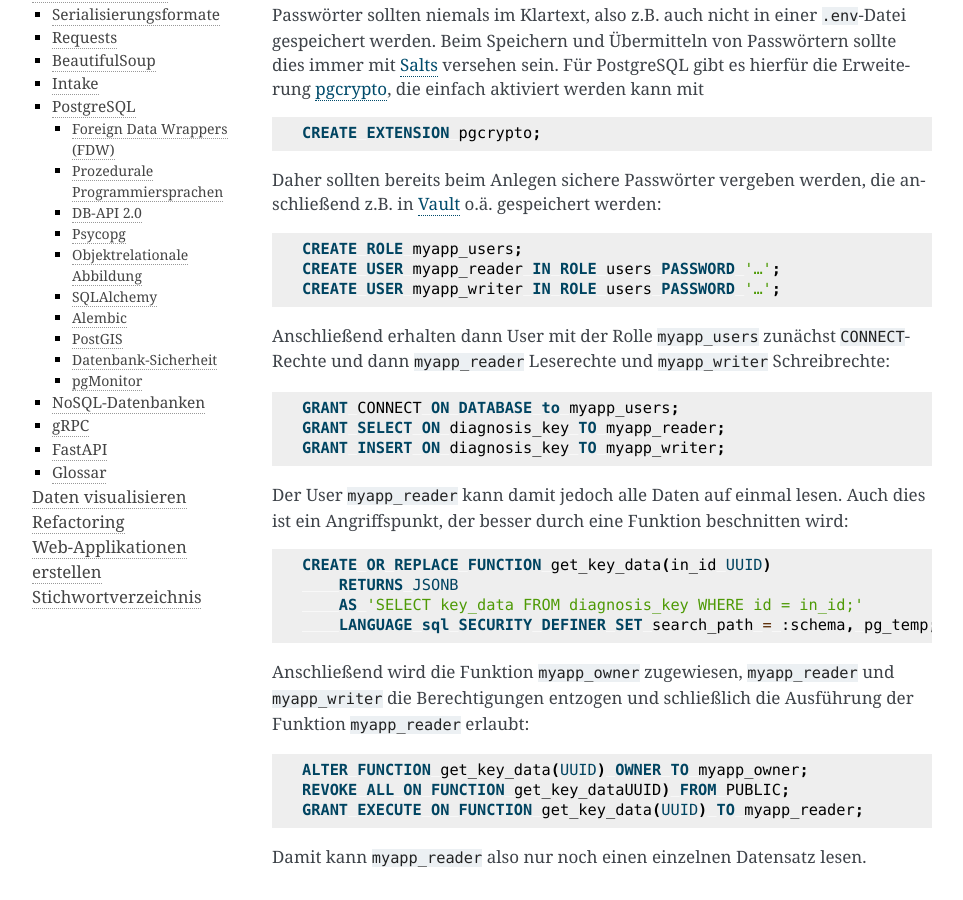
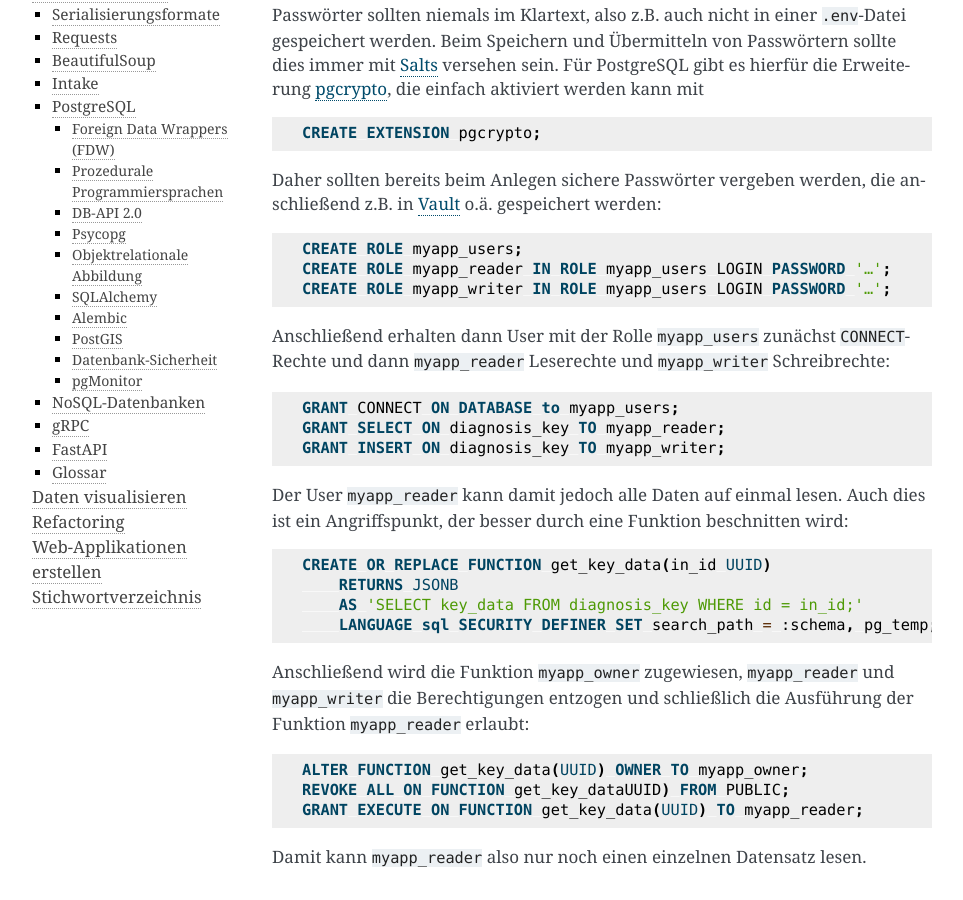
Before and after one commit to veit/jupyter-tutorial-de, a Sphinx documentation site: the page built from docs/data/postgresql/sec.rst, in a window 1280 px wide and 900 px high, scrolled down 607 px. Shown: the whole window, without its empty margins (148-1111 px from the left). Built offline with Sphinx 7.4.7, drawn with Linux system fonts in a browser that asks for light colours; pages that are not in the unit, such as notebooks, are missing from menus.

Commit message:
Fix creation of roles

```diff
--- a/docs/data/postgresql/sec.rst
+++ b/docs/data/postgresql/sec.rst
@@ -50,8 +50,8 @@ gespeichert werden:
 .. code-block:: postgresql
 
     CREATE ROLE myapp_users;
-    CREATE USER myapp_reader IN ROLE users PASSWORD '…';
-    CREATE USER myapp_writer IN ROLE users PASSWORD '…';
+    CREATE ROLE myapp_reader IN ROLE myapp_users LOGIN PASSWORD '…';
+    CREATE ROLE myapp_writer IN ROLE myapp_users LOGIN PASSWORD '…';
 
 Anschließend erhalten dann User mit der Rolle ``myapp_users`` zunächst
 ``CONNECT``-Rechte und dann ``myapp_reader`` Leserechte und ``myapp_writer``
```
